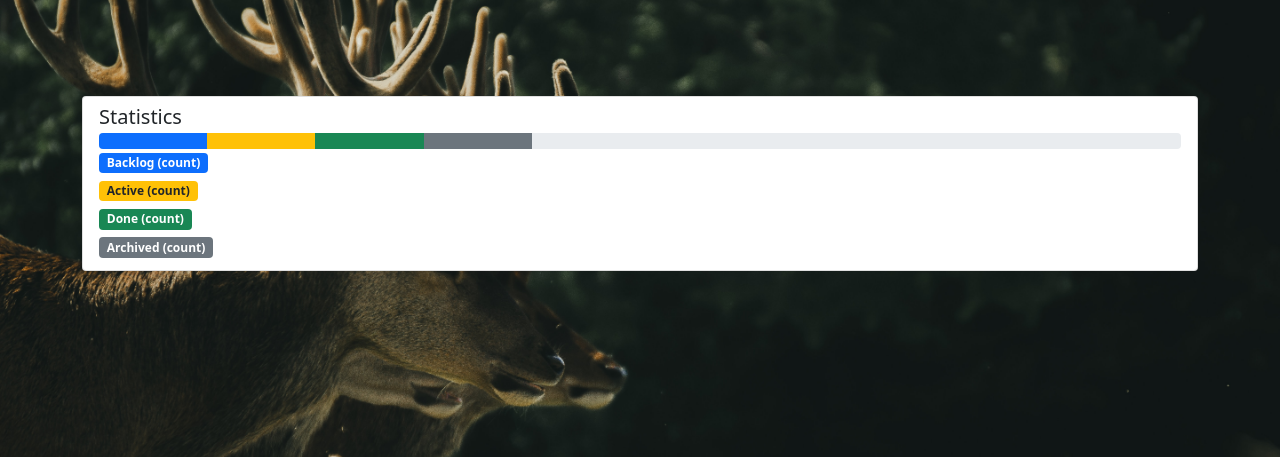
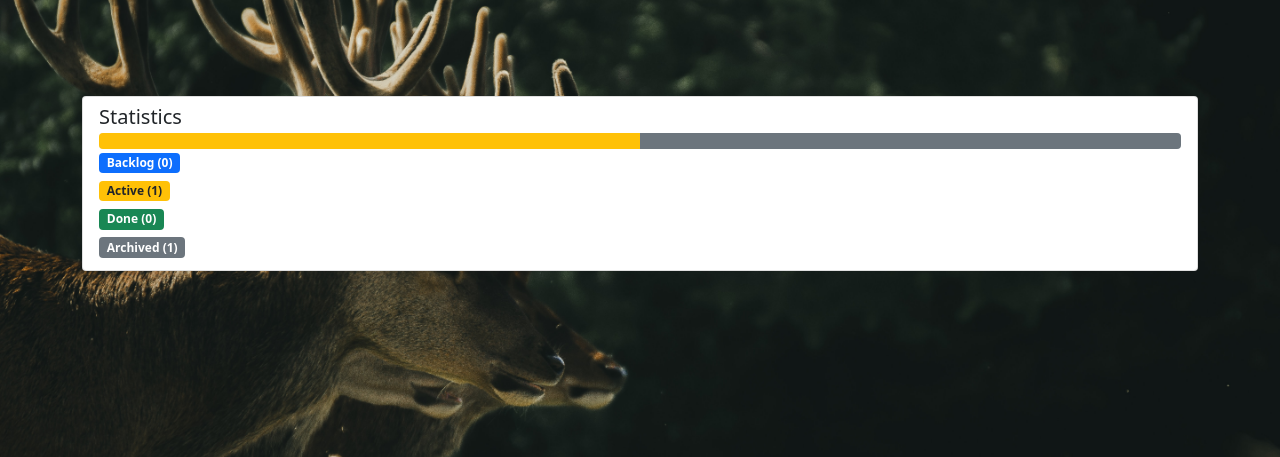
Before and after one commit to timmoti1/prog2, a Flask app: page /stats in a window 1280 px wide. Shown: the part 56-513 px from the top of the page. Run offline with Flask 2, Linux system fonts and the light colour scheme; data comes from the database, SQL or seed files in the repository; both versions use the stored data as it was after the commit.

Commit message:
statisctics are now being computed and displayed.

```diff
--- a/app.py
+++ b/app.py
@@ -171,8 +171,25 @@ def statisitcs():
     This function gets all items from DB and calculates the percentage per category and passes a dict to template.
     """
 
+    pbar = dict()
+    stat_num = list()
 
-    return render_template('statistics.html', pbar={"backlog": 10, "active": 10, "done": 10, "archived": 10})
+    for i in range(4):
+        li = query_db("select * from todo where status = ?", [i])
+        stat_num.append(len(li))
+
+    total = sum(stat_num)
+
+    print(stat_num)
+
+    pbar["backlog"] = stat_num[0]/total * 100
+    pbar["active"] = stat_num[1]/total * 100
+    pbar["done"] = stat_num[2]/total * 100
+    pbar["archived"] = stat_num[3]/total * 100
+
+    print(pbar)
+
+    return render_template('statistics.html', pbar=pbar, sta=stat_num)
 
 @app.route('/js/<path:path>')
 def send_js(path):
--- a/templates/statistics.html
+++ b/templates/statistics.html
@@ -50,16 +50,16 @@
               <div class="progress-bar bg-secondary" role="progressbar" style="width: {{ pbar["archived"] }}%" aria-valuenow="20" aria-valuemin="0" aria-valuemax="100"></div>
             </div>
             <p class="mb-1">
-              <span class="badge bg-primary">Backlog (count)</span>
+              <span class="badge bg-primary">Backlog ({{ sta[0] }})</span>
             </p>
             <p class="mb-1">
-              <span class="badge bg-warning text-dark">Active (count)</span>
+              <span class="badge bg-warning text-dark">Active ({{ sta[1] }})</span>
             </p>
             <p class="mb-1">
-              <span class="badge bg-success">Done (count)</span>
+              <span class="badge bg-success">Done ({{ sta[2] }})</span>
             </p>
             <p class="mb-1">
-              <span class="badge bg-secondary">Archived (count)</span>
+              <span class="badge bg-secondary">Archived ({{ sta[3] }})</span>
             </p>
           </a>
         </div>
```
Also changed, not shown: database.db.
